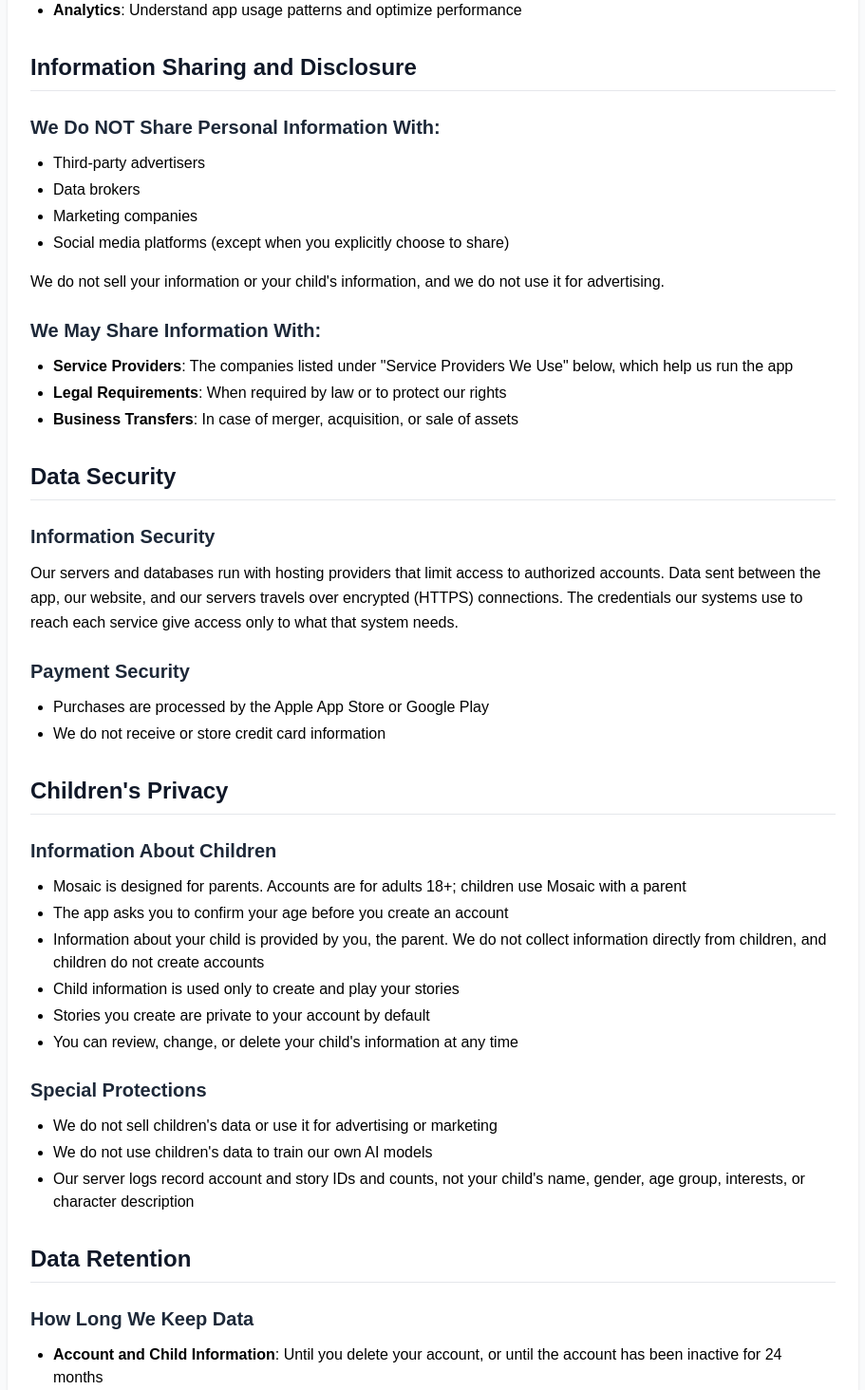
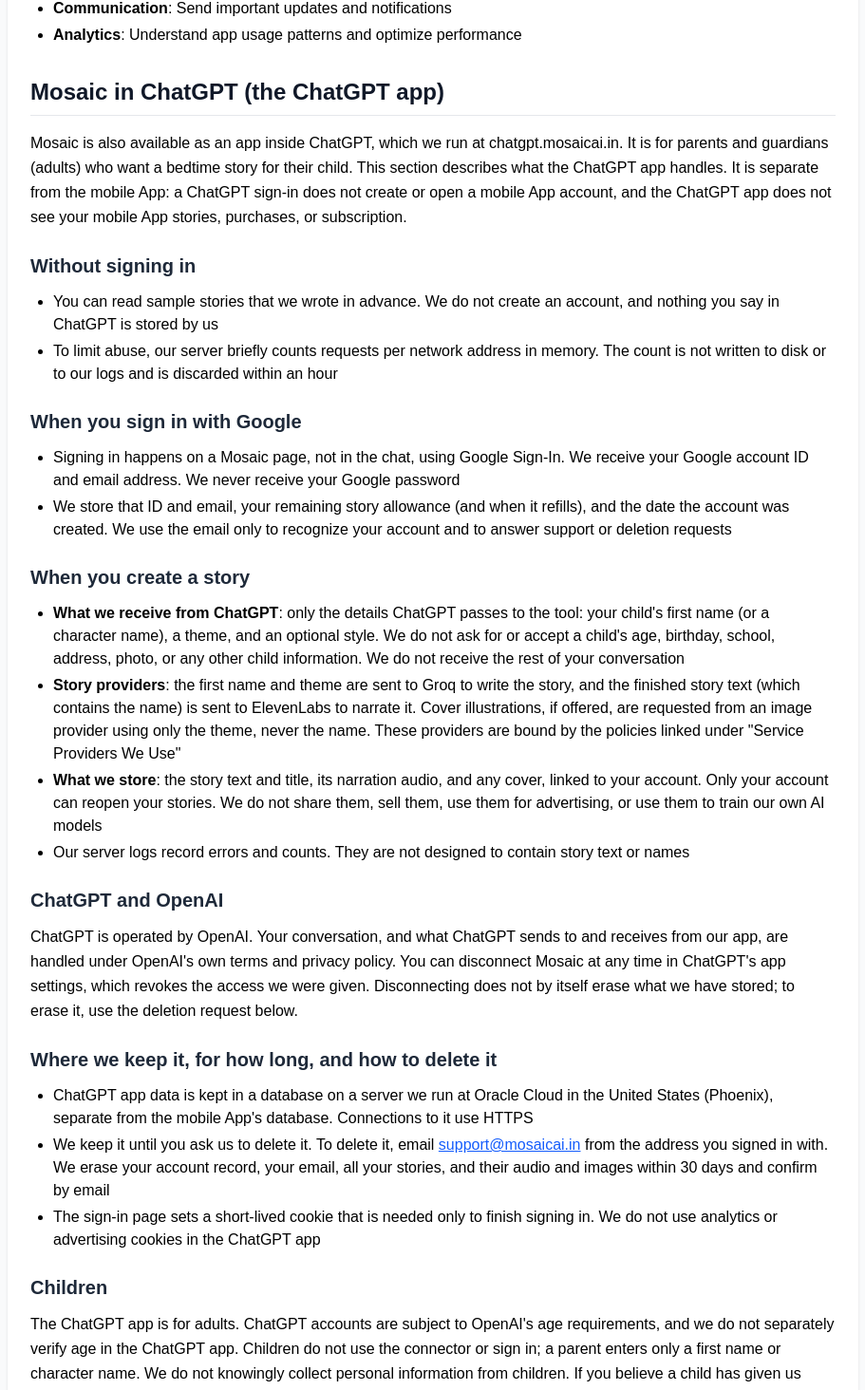
Before and after one commit to genaiadventures-create/mosaic-share-url, a Next.js app: page /privacy-policy in a window 1280 px wide. Shown: the part 1296-2760 px from the top of the page at 95% size, without its empty margins (184-1095 px from the left). Built offline with nearby package versions, Linux system fonts and the light colour scheme.

Commit message:
feat(legal): privacy policy section for the Mosaic ChatGPT app; add /support page

```diff
--- a/app/marketing-seo.ts
+++ b/app/marketing-seo.ts
@@ -47,8 +47,9 @@ export const PAGE_DATES = {
   "/ai-bedtime-story-generator": "2026-11-23",
   "/mahabharata-story-for-kids-book": "2026-11-23",
   "/color-and-write-books-ages-5-8": "2026-11-23",
-  "/privacy-policy": "2026-11-13",
+  "/privacy-policy": "2026-11-25",
   "/terms-and-conditions": "2026-11-13",
+  "/support": "2026-11-25",
 } as const;
 
 export const SOCIAL_IMAGE = {
--- a/app/privacy-policy/page.tsx
+++ b/app/privacy-policy/page.tsx
@@ -18,12 +18,12 @@ const PrivacyPolicy = () => {
           <a href="https://mosaicai.in/best-personalized-bedtime-story-app" className="underline">How Mosaic works</a>
         </nav>
         <h1 className="text-3xl font-bold text-gray-900 mb-6">Privacy Policy for Mosaic AI Story Maker</h1>
-        <p className="text-sm text-gray-600 mb-8">Last updated: November 13, 2026</p>
+        <p className="text-sm text-gray-600 mb-8">Last updated: November 25, 2026</p>
 
         <div className="prose prose-lg max-w-none">
           <h2 className="text-2xl font-bold text-gray-900 mt-8 mb-4 border-b border-gray-200 pb-2">Introduction</h2>
           <p className="mb-6 text-black leading-relaxed">
-            Mosaic AI Story Maker ("we," "our," or "us") is committed to protecting your privacy. This Privacy Policy explains how we collect, use, disclose, and safeguard your information when you use our mobile application (the "App").
+            Mosaic AI Story Maker ("we," "our," or "us") is committed to protecting your privacy. This Privacy Policy explains how we collect, use, disclose, and safeguard your information when you use our mobile application (the "App") and the Mosaic app inside ChatGPT (the "ChatGPT app", described in its own section below).
           </p>
 
           <h2 className="text-2xl font-bold text-gray-900 mt-8 mb-4 border-b border-gray-200 pb-2">Information We Collect</h2>
@@ -67,6 +67,49 @@ const PrivacyPolicy = () => {
             <li className="mb-1"><strong>Communication</strong>: Send important updates and notifications</li>
             <li className="mb-1"><strong>Analytics</strong>: Understand app usage patterns and optimize performance</li>
           </ul>
+
+          <h2 id="chatgpt-app" className="text-2xl font-bold text-gray-900 mt-8 mb-4 border-b border-gray-200 pb-2">Mosaic in ChatGPT (the ChatGPT app)</h2>
+
+          <p className="mb-4 text-black leading-relaxed">
+            Mosaic is also available as an app inside ChatGPT, which we run at chatgpt.mosaicai.in. It is for parents and guardians (adults) who want a bedtime story for their child. This section describes what the ChatGPT app handles. It is separate from the mobile App: a ChatGPT sign-in does not create or open a mobile App account, and the ChatGPT app does not see your mobile App stories, purchases, or subscription.
+          </p>
+
+          <h3 className="text-xl font-semibold text-gray-800 mt-6 mb-3">Without signing in</h3>
+          <ul className="list-disc pl-6 mb-4 text-black">
+            <li className="mb-1">You can read sample stories that we wrote in advance. We do not create an account, and nothing you say in ChatGPT is stored by us</li>
+            <li className="mb-1">To limit abuse, our server briefly counts requests per network address in memory. The count is not written to disk or to our logs and is discarded within an hour</li>
+          </ul>
+
+          <h3 className="text-xl font-semibold text-gray-800 mt-6 mb-3">When you sign in with Google</h3>
+          <ul className="list-disc pl-6 mb-4 text-black">
+            <li className="mb-1">Signing in happens on a Mosaic page, not in the chat, using Google Sign-In. We receive your Google account ID and email address. We never receive your Google password</li>
+            <li className="mb-1">We store that ID and email, your remaining story allowance (and when it refills), and the date the account was created. We use the email only to recognize your account and to answer support or deletion requests</li>
+          </ul>
+
+          <h3 className="text-xl font-semibold text-gray-800 mt-6 mb-3">When you create a story</h3>
+          <ul className="list-disc pl-6 mb-4 text-black">
+            <li className="mb-1"><strong>What we receive from ChatGPT</strong>: only the details ChatGPT passes to the tool: your child&apos;s first name (or a character name), a theme, and an optional style. We do not ask for or accept a child&apos;s age, birthday, school, address, photo, or any other child information. We do not receive the rest of your conversation</li>
+            <li className="mb-1"><strong>Story providers</strong>: the first name and theme are sent to Groq to write the story, and the finished story text (which contains the name) is sent to ElevenLabs to narrate it. Cover illustrations, if offered, are requested from an image provider using only the theme, never the name. These providers are bound by the policies linked under &quot;Service Providers We Use&quot;</li>
+            <li className="mb-1"><strong>What we store</strong>: the story text and title, its narration audio, and any cover, linked to your account. Only your account can reopen your stories. We do not share them, sell them, use them for advertising, or use them to train our own AI models</li>
+            <li className="mb-1">Our server logs record errors and counts. They are not designed to contain story text or names</li>
+          </ul>
+
+          <h3 className="text-xl font-semibold text-gray-800 mt-6 mb-3">ChatGPT and OpenAI</h3>
+          <p className="mb-4 text-black leading-relaxed">
+            ChatGPT is operated by OpenAI. Your conversation, and what ChatGPT sends to and receives from our app, are handled under OpenAI&apos;s own terms and privacy policy. You can disconnect Mosaic at any time in ChatGPT&apos;s app settings, which revokes the access we were given. Disconnecting does not by itself erase what we have stored; to erase it, use the deletion request below.
+          </p>
+
+          <h3 className="text-xl font-semibold text-gray-800 mt-6 mb-3">Where we keep it, for how long, and how to delete it</h3>
+          <ul className="list-disc pl-6 mb-4 text-black">
+            <li className="mb-1">ChatGPT app data is kept in a database on a server we run at Oracle Cloud in the United States (Phoenix), separate from the mobile App&apos;s database. Connections to it use HTTPS</li>
+            <li className="mb-1">We keep it until you ask us to delete it. To delete it, email <a href="mailto:support@mosaicai.in?subject=Delete%20my%20Mosaic%20ChatGPT%20app%20data" className="text-blue-600 hover:text-blue-800 underline">support@mosaicai.in</a> from the address you signed in with. We erase your account record, your email, all your stories, and their audio and images within 30 days and confirm by email</li>
+            <li className="mb-1">The sign-in page sets a short-lived cookie that is needed only to finish signing in. We do not use analytics or advertising cookies in the ChatGPT app</li>
+          </ul>
+
+          <h3 className="text-xl font-semibold text-gray-800 mt-6 mb-3">Children</h3>
+          <p className="mb-4 text-black leading-relaxed">
+            The ChatGPT app is for adults. ChatGPT accounts are subject to OpenAI&apos;s age requirements, and we do not separately verify age in the ChatGPT app. Children do not use the connector or sign in; a parent enters only a first name or character name. We do not knowingly collect personal information from children. If you believe a child has given us information, contact us and we will delete it. This section does not claim any certification or approval of the ChatGPT app under children&apos;s privacy laws.
+          </p>
 
           <h2 className="text-2xl font-bold text-gray-900 mt-8 mb-4 border-b border-gray-200 pb-2">Information Sharing and Disclosure</h2>
 
@@ -252,7 +295,7 @@ const PrivacyPolicy = () => {
 
           <h2 className="text-2xl font-bold text-gray-900 mt-8 mb-4 border-b border-gray-200 pb-2">Effective Date</h2>
           <p className="mb-8 text-black leading-relaxed">
-            This Privacy Policy is effective as of November 13, 2026 and will remain in effect except with respect to any changes in its provisions in the future, which will be in effect immediately after being posted on this page.
+            This Privacy Policy is effective as of November 25, 2026 and will remain in effect except with respect to any changes in its provisions in the future, which will be in effect immediately after being posted on this page.
           </p>
 
           <div className="border-t border-gray-200 pt-6 mt-8">
--- /dev/null
+++ b/app/support/page.tsx
@@ -0,0 +1,60 @@
+import React from 'react'
+import { marketingMetadata, pageJsonLdString } from '../marketing-seo'
+
+export const metadata = marketingMetadata(
+  '/support',
+  'Support | Mosaic bedtime stories (app and ChatGPT)',
+  'Get help with Mosaic: the mobile app and the Mosaic app in ChatGPT. Contact us, disconnect, or ask us to delete your data.',
+)
+
+const h2 = 'text-2xl font-bold text-gray-900 mt-8 mb-4 border-b border-gray-200 pb-2'
+const p = 'mb-4 text-black leading-relaxed'
+const ul = 'list-disc pl-6 mb-4 text-black'
+const a = 'text-blue-600 hover:text-blue-800 underline'
+
+export default function Support() {
+  return (
+    <main className="min-h-screen bg-gray-50 py-8">
+      <script type="application/ld+json" dangerouslySetInnerHTML={{ __html: pageJsonLdString('/support', 'Support') }} />
+      <div className="max-w-4xl mx-auto p-6 bg-white rounded-lg shadow-sm">
+        <nav aria-label="Site" className="text-sm text-gray-700 mb-6 flex gap-4">
+          <a href="https://mosaicai.in/" className="underline">Mosaic home</a>
+          <a href="https://mosaicai.in/privacy-policy" className="underline">Privacy policy</a>
+          <a href="https://mosaicai.in/terms-and-conditions" className="underline">Terms</a>
+        </nav>
+        <h1 className="text-3xl font-bold text-gray-900 mb-6">Mosaic support</h1>
+
+        <h2 className={h2}>Contact us</h2>
+        <p className={p}>
+          Email <a className={a} href="mailto:support@mosaicai.in">support@mosaicai.in</a>. Please say whether your question is about the mobile app or the Mosaic app in ChatGPT, and do not include passwords. We answer by email.
+        </p>
+
+        <h2 id="chatgpt" className={h2}>Mosaic in ChatGPT</h2>
+        <p className={p}>
+          Mosaic in ChatGPT is for parents and guardians who want a bedtime story for their child. Ask ChatGPT for a bedtime story with Mosaic.
+        </p>
+        <ul className={ul}>
+          <li className="mb-1"><strong>Sample stories</strong>: ask for a sample or a surprise story. No sign-in is needed.</li>
+          <li className="mb-1"><strong>Your own story</strong>: give your child&apos;s first name, a theme, and optionally a style. ChatGPT will ask you to connect Mosaic and sign in with Google on a Mosaic page. A signed-in account has a limited number of new stories per month, shown in the chat. Mosaic may also pause new stories for the day if it reaches its daily limit; samples keep working.</li>
+          <li className="mb-1"><strong>Ask for the right thing</strong>: Mosaic only makes gentle bedtime stories. It does not ask for or use your child&apos;s age, school, address, or photos. Please do not type them into the chat for Mosaic.</li>
+          <li className="mb-1"><strong>Not linked to the mobile app</strong>: a ChatGPT sign-in is a separate Mosaic account. It does not show your mobile app stories or subscription.</li>
+        </ul>
+
+        <h2 className={h2}>Disconnect Mosaic</h2>
+        <p className={p}>
+          In ChatGPT, open Settings, then Apps (or Connectors), choose Mosaic, and disconnect it. This stops Mosaic from acting on your behalf. It does not erase stored data; to do that, send a deletion request.
+        </p>
+
+        <h2 className={h2}>Delete your data</h2>
+        <p className={p}>
+          Email <a className={a} href="mailto:support@mosaicai.in?subject=Delete%20my%20Mosaic%20ChatGPT%20app%20data">support@mosaicai.in</a> from the email address you signed in with and write &quot;delete my Mosaic ChatGPT app data&quot;. We erase your account record, your email, your stories and their audio and images within 30 days and confirm by email. Mobile app accounts are deleted inside the mobile app or at <a className={a} href="https://mosaicai.in/delete-account">mosaicai.in/delete-account</a>. More detail is in the <a className={a} href="https://mosaicai.in/privacy-policy#chatgpt-app">privacy policy</a>.
+        </p>
+
+        <h2 className={h2}>Something wrong with a story</h2>
+        <p className={p}>
+          Stories are written by AI and are checked by automatic filters, not read by people before you see them. If a story seems unsuitable or has a mistake, email us with the title and what you saw, and we will look into it.
+        </p>
+      </div>
+    </main>
+  )
+}
```
Also changed, not shown: 1 other file (tests, documents, lock files or other folders).
